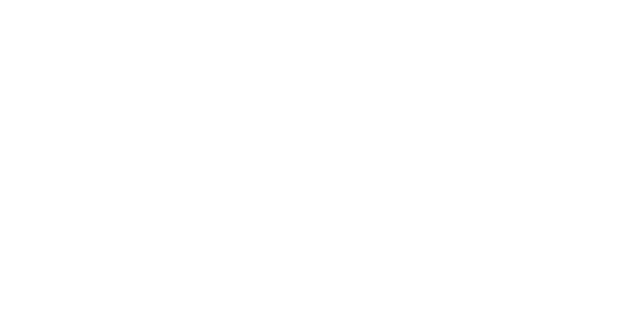
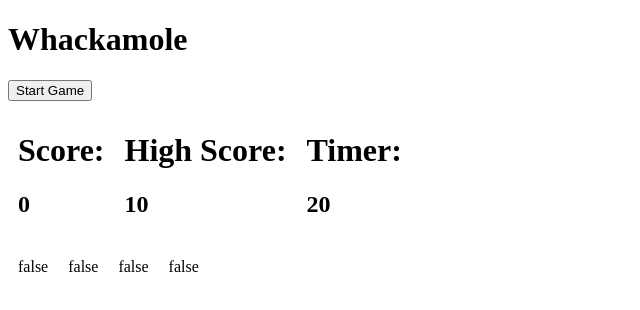
Before and after one commit to sysh333/immersive-whackamole, a Vue app: page / in a window 1280 px wide. Shown: the top 310 px of the page, without its empty margins (0-640 px from the left). Built offline with nearby package versions, Linux system fonts and the light colour scheme.

Commit message:
checkpoint-0 complete

```diff
--- a/src/App.vue
+++ b/src/App.vue
@@ -1,13 +1,64 @@
 <template>
-
+  <div class="whackamole">
+    <h1 class="logo">
+      Whackamole
+    </h1>
+    <button
+      class="start-game"
+      v-on:click="gameStart"
+    >
+      Start Game
+    </button>
+    <div class="counters-container">
+      <div class="counter">
+        <h1>Score:</h1>
+        <h2>{{ score }}</h2>
+      </div>
+      <div class="counter">
+        <h1>High Score:</h1>
+        <h2>{{ highScore }}</h2>
+      </div>
+      <div class="counter">
+        <h1>Timer:</h1>
+        <h2>{{ timer }}</h2>
+      </div>
+    </div>
+    <div class="moles-container">
+      <div class="mole">{{ moles[0] }}</div>
+      <div class="mole">{{ moles[1] }}</div>
+      <div class="mole">{{ moles[2] }}</div>
+      <div class="mole">{{ moles[3] }}</div>
+    </div>
+  </div>
 </template>
 
 <script>
 export default {
-
+  name: 'App',
+  data: () => {
+    return {
+      score: 0,
+      highScore: 10,
+      timer: 20,
+      moles: [false, false, false, false]
+    };
+  },
+  methods: {
+    gameStart: function() {
+      console.log('I was clicked!');
+    }
+  }
 }
 </script>
 
 <style>
+.counter {
+  margin: 10px;
+  display: inline-block;
+}
 
+.mole {
+  margin: 10px;
+  display: inline-block;
+}
 </style>
```
Also changed, not shown: checkpoints/checkpoint-1.md (added, +14 -0 lines).
